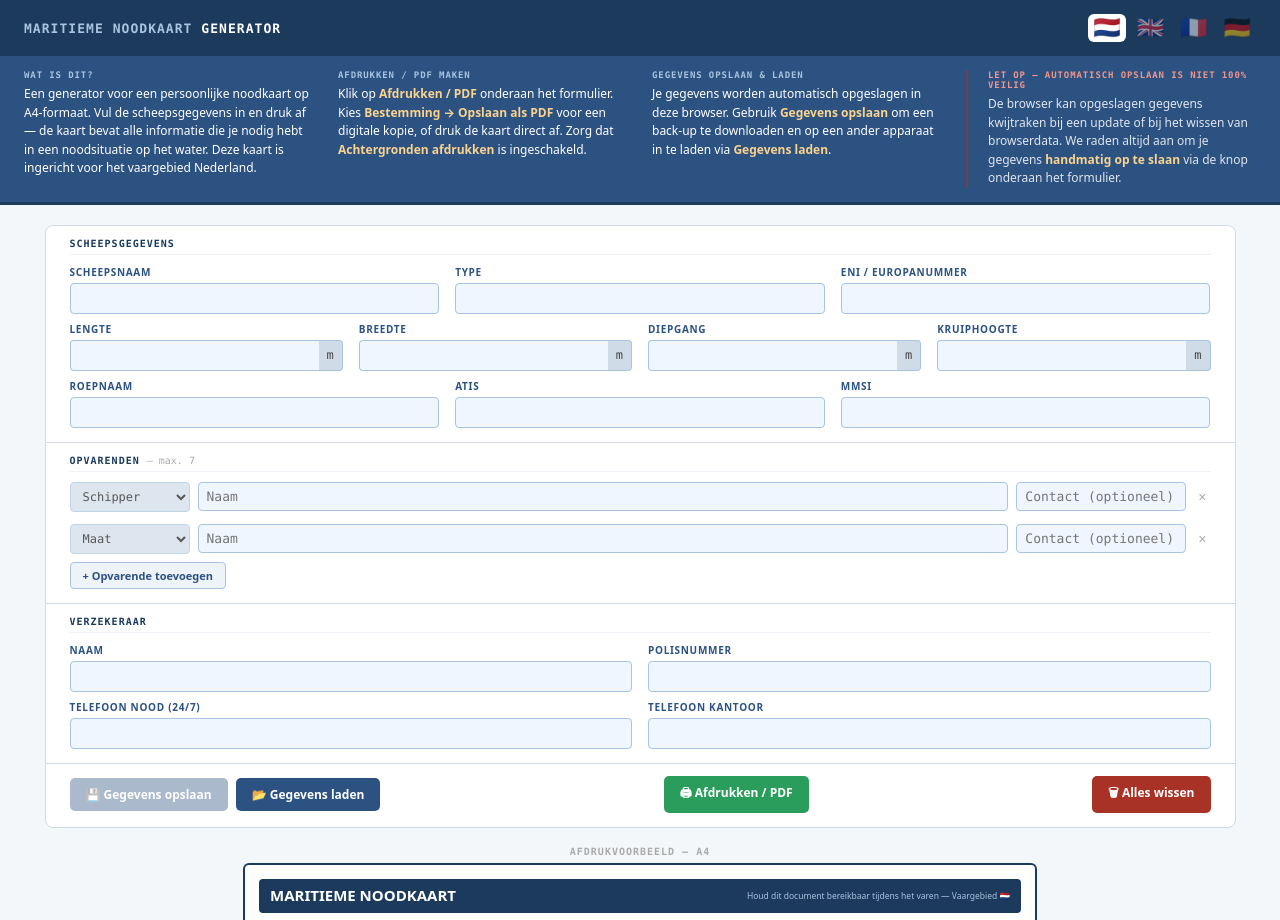
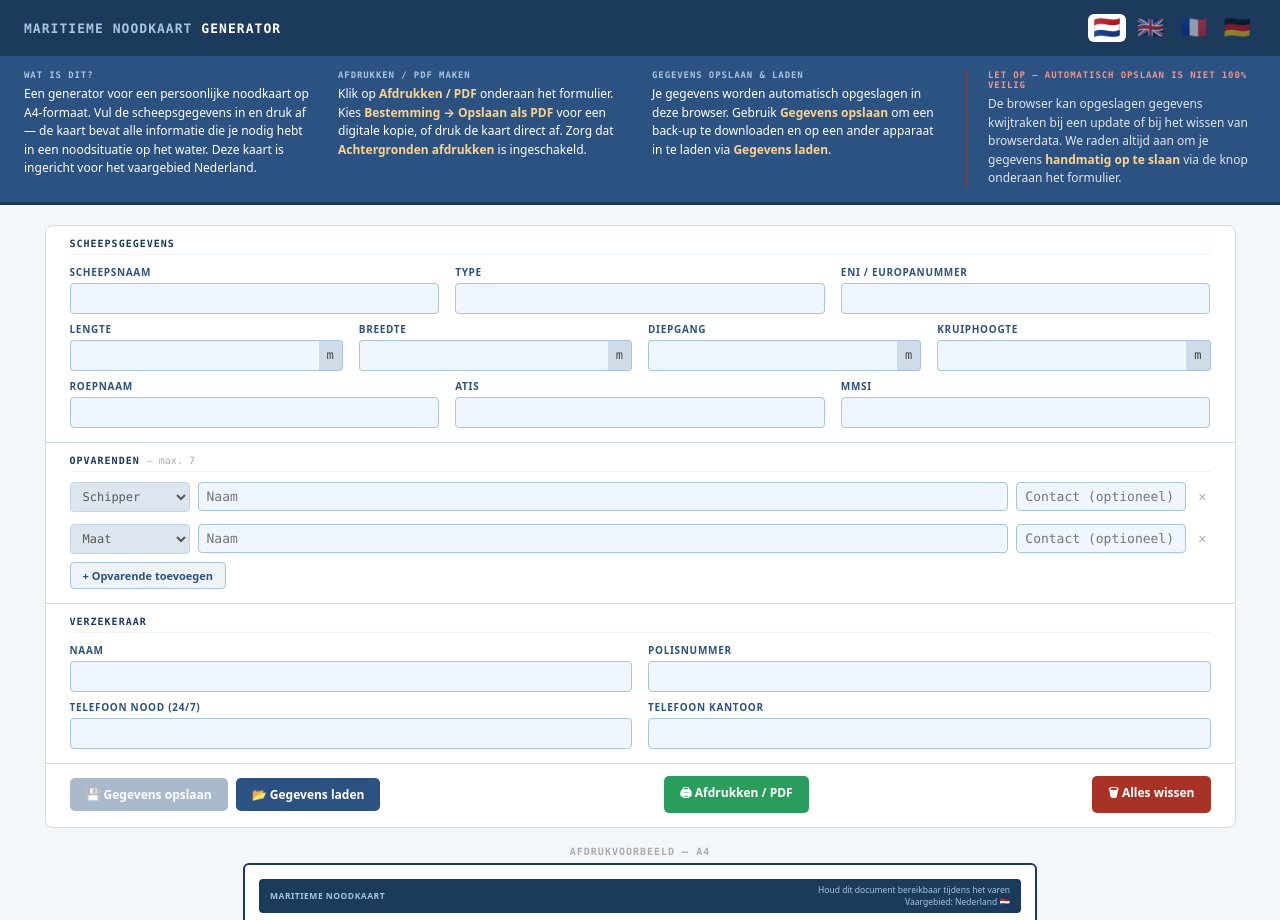
Before and after one commit to StevenMater/maritime-emergency-card, a plain HTML site: page index.html in a window 1280 px wide. Shown: the top 920 px of the page. Drawn offline with Linux system fonts and the light colour scheme.

Commit message:
update formatting of title bar

```diff
--- a/index.html
+++ b/index.html
@@ -327,21 +327,44 @@
       .title-bar {
         background: var(--navy);
         border-radius: 4px;
-        padding: 7px 11px;
+        padding: 5px 11px;
         display: flex;
         align-items: center;
         justify-content: space-between;
         margin-bottom: 10px;
         min-height: 34px;
       }
-      .title-bar h2 {
-        font-size: 15px;
+      .title-left {
+        display: flex;
+        flex-direction: column;
+        gap: 1px;
+      }
+      #nk-vessel-name {
+        font-size: 13px;
         font-weight: 700;
         color: white;
-      }
-      .title-bar small {
+        line-height: 1.2;
+      }
+      .title-bar h2 {
+        font-size: 8.5px;
+        font-weight: 600;
+        color: #a8c4e0;
+        letter-spacing: 0.06em;
+        line-height: 1.2;
+      }
+      .title-right {
+        display: flex;
+        flex-direction: column;
+        align-items: flex-end;
+        gap: 2px;
+        text-align: right;
+        flex-shrink: 0;
+        max-width: 200px;
+      }
+      .title-right small {
         font-size: 8.5px;
         color: #a8c4e0;
+        line-height: 1.2;
       }
 
       .sec-hdr {
@@ -655,7 +678,7 @@
       .nk-footer {
         font-size: 7px;
         font-style: italic;
-        color: var(--lgray);
+        color: var(--mid);
         text-align: center;
         margin-top: 7px;
       }
@@ -1214,8 +1237,14 @@
     <div class="a4-wrap" id="a4-wrap">
       <div class="noodkaart" id="noodkaart">
         <div class="title-bar">
-          <h2 id="nk-title">NOODKAART</h2>
-          <small data-i18n="card_subtitle"></small>
+          <div class="title-left">
+            <div id="nk-vessel-name"></div>
+            <h2 id="nk-title"></h2>
+          </div>
+          <div class="title-right">
+            <small data-i18n="card_subtitle"></small>
+            <small id="nk-location-display"></small>
+          </div>
         </div>
 
         <div
@@ -1586,7 +1615,7 @@
           role_child: "Kind",
           role_pet: "Huisdier",
           contact_placeholder: "Contact (optioneel)",
-          card_subtitle: "Houd dit document bereikbaar tijdens het varen — Vaargebied 🇳🇱",
+          card_subtitle: "Houd dit document bereikbaar tijdens het varen",
           card_ship: "SCHEEPSGEGEVENS",
           card_crew: "OPVARENDEN",
           card_insurer: "VERZEKERAAR",
@@ -1676,8 +1705,9 @@
             "Ik ga een haven in over bakboord",
           ],
           footer_text:
-            "Noodkaart {name} | Controleer regelmatig of gegevens nog actueel zijn | Afgedrukt op {date}",
+            "Controleer regelmatig of gegevens nog actueel zijn | Afgedrukt op {date} | www.maritiemenoodkaart.nl",
           location_label: "Vaargebied",
+          location_name: "Nederland",
           location_flag: "🇳🇱",
           info_what_body_location: "Deze kaart is ingericht voor het vaargebied Nederland.",
           footer_feedback: "Feedback? Mail me op",
@@ -1728,7 +1758,7 @@
           role_child: "Child",
           role_pet: "Pet",
           contact_placeholder: "Contact (optional)",
-          card_subtitle: "Keep this document accessible while sailing — Sailing area 🇳🇱",
+          card_subtitle: "Keep this document accessible while sailing",
           card_ship: "VESSEL DETAILS",
           card_crew: "PERSONS ON BOARD",
           card_insurer: "INSURER",
@@ -1818,8 +1848,9 @@
             "I am entering harbour via port",
           ],
           footer_text:
-            "Emergency card {name} | Check regularly that data is still current | Printed on {date}",
+            "Check regularly that data is still current | Printed on {date} | www.maritiemenoodkaart.nl",
           location_label: "Sailing area",
+          location_name: "Netherlands",
           location_flag: "🇳🇱",
           info_what_body_location: "This card is configured for the Netherlands.",
           footer_feedback: "Feedback? Mail me at",
@@ -1872,7 +1903,7 @@
           role_child: "Enfant",
           role_pet: "Animal",
           contact_placeholder: "Contact (optionnel)",
-          card_subtitle: "Gardez ce document accessible pendant la navigation — Zone de navigation 🇳🇱",
+          card_subtitle: "Gardez ce document accessible pendant la navigation",
           card_ship: "DONNÉES DU NAVIRE",
           card_crew: "PERSONNES À BORD",
           card_insurer: "ASSUREUR",
@@ -1962,8 +1993,9 @@
             "J'entre au port par bâbord",
           ],
           footer_text:
-            "Carte d'urgence {name} | Vérifiez régulièrement que les données sont à jour | Imprimé le {date}",
+            "Vérifiez régulièrement que les données sont à jour | Imprimé le {date} | www.maritiemenoodkaart.nl",
           location_label: "Zone de navigation",
+          location_name: "Pays-Bas",
           location_flag: "🇳🇱",
           info_what_body_location: "Cette carte est configurée pour les Pays-Bas.",
           footer_feedback: "Feedback? Écrivez-moi à",
@@ -2016,7 +2048,7 @@
           role_pet: "Haustier",
           contact_placeholder: "Kontakt (optional)",
           card_subtitle:
-            "Halten Sie dieses Dokument während der Fahrt griffbereit — Fahrtgebiet 🇳🇱",
+            "Halten Sie dieses Dokument während der Fahrt griffbereit",
           card_ship: "SCHIFFSDATEN",
           card_crew: "PERSONEN AN BORD",
           card_insurer: "VERSICHERER",
@@ -2107,8 +2139,9 @@
             "Ich laufe einen Hafen über Backbord an",
           ],
           footer_text:
-            "Notfallkarte {name} | Überprüfen Sie regelmäßig, ob die Daten noch aktuell sind | Gedruckt am {date}",
+            "Überprüfen Sie regelmäßig, ob die Daten noch aktuell sind | Gedruckt am {date} | www.maritiemenoodkaart.nl",
           location_label: "Fahrtgebiet",
+          location_name: "Niederlande",
           location_flag: "🇳🇱",
           info_what_body_location: "Diese Karte ist für das Fahrtgebiet Niederlande konfiguriert.",
           footer_feedback: "Feedback? Schreib mir an",
@@ -2464,8 +2497,12 @@
 
         // Title + footer
         const displayName = name || "Noodkaart"
-        document.getElementById("nk-title").textContent =
-          name ? name.toUpperCase() + " — " + t.card_title : t.card_title
+        document.getElementById("nk-title").textContent = t.card_title
+        const vesselNameEl = document.getElementById("nk-vessel-name")
+        vesselNameEl.textContent = name ? name.toUpperCase() : ""
+        vesselNameEl.style.display = name ? "" : "none"
+        document.getElementById("nk-location-display").textContent =
+          t.location_label + ": " + t.location_name + " " + t.location_flag
 
         // Enable/disable save button based on whether any data has been entered
         const hasData = [
@@ -2490,7 +2527,6 @@
         )
         const dateISO = now.toISOString().slice(0, 10)
         document.getElementById("nk-footer").textContent = t.footer_text
-          .replace("{name}", displayName)
           .replace("{date}", date)
         document.title = `Maritieme Noodkaart${name ? " — " + name : ""}`
 
```
